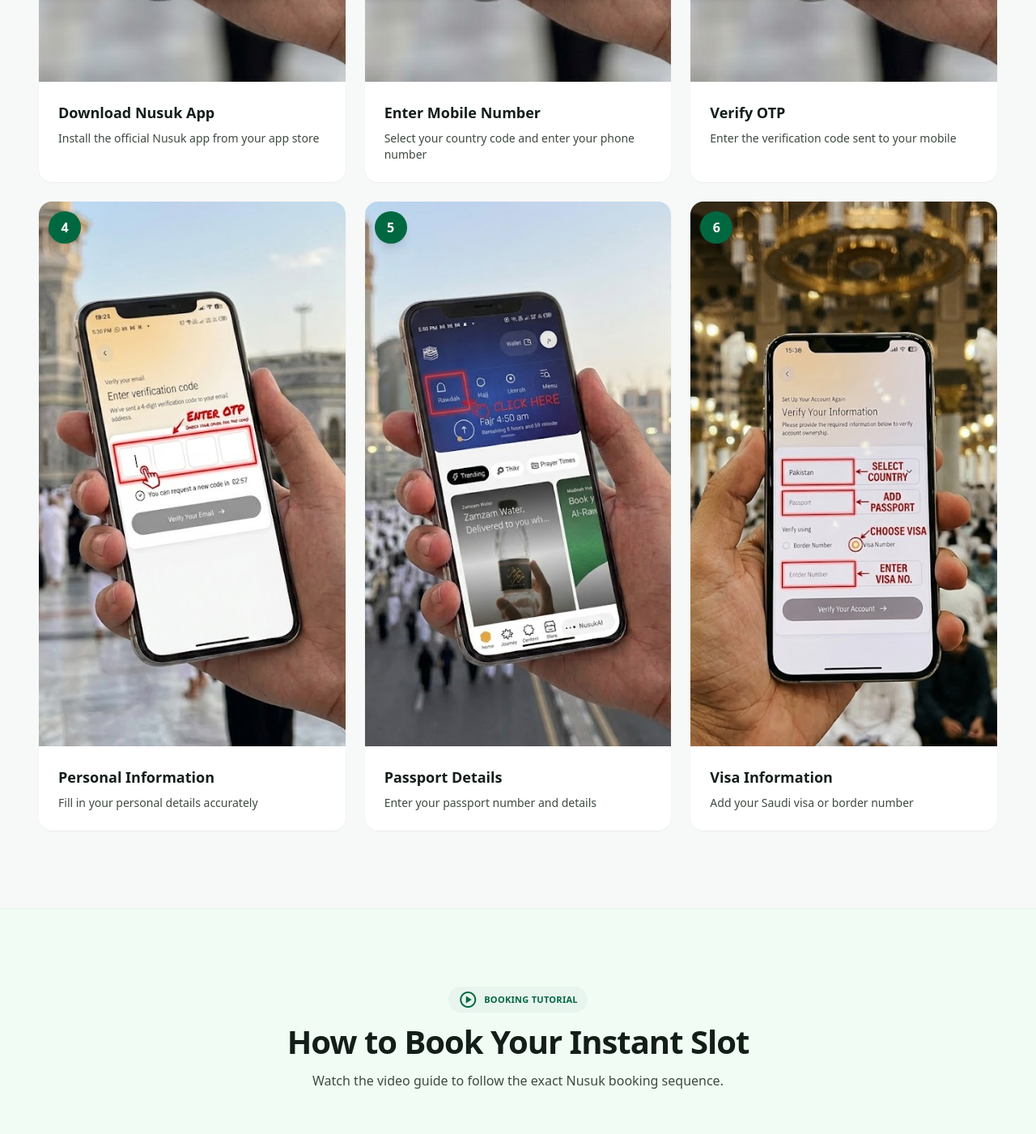
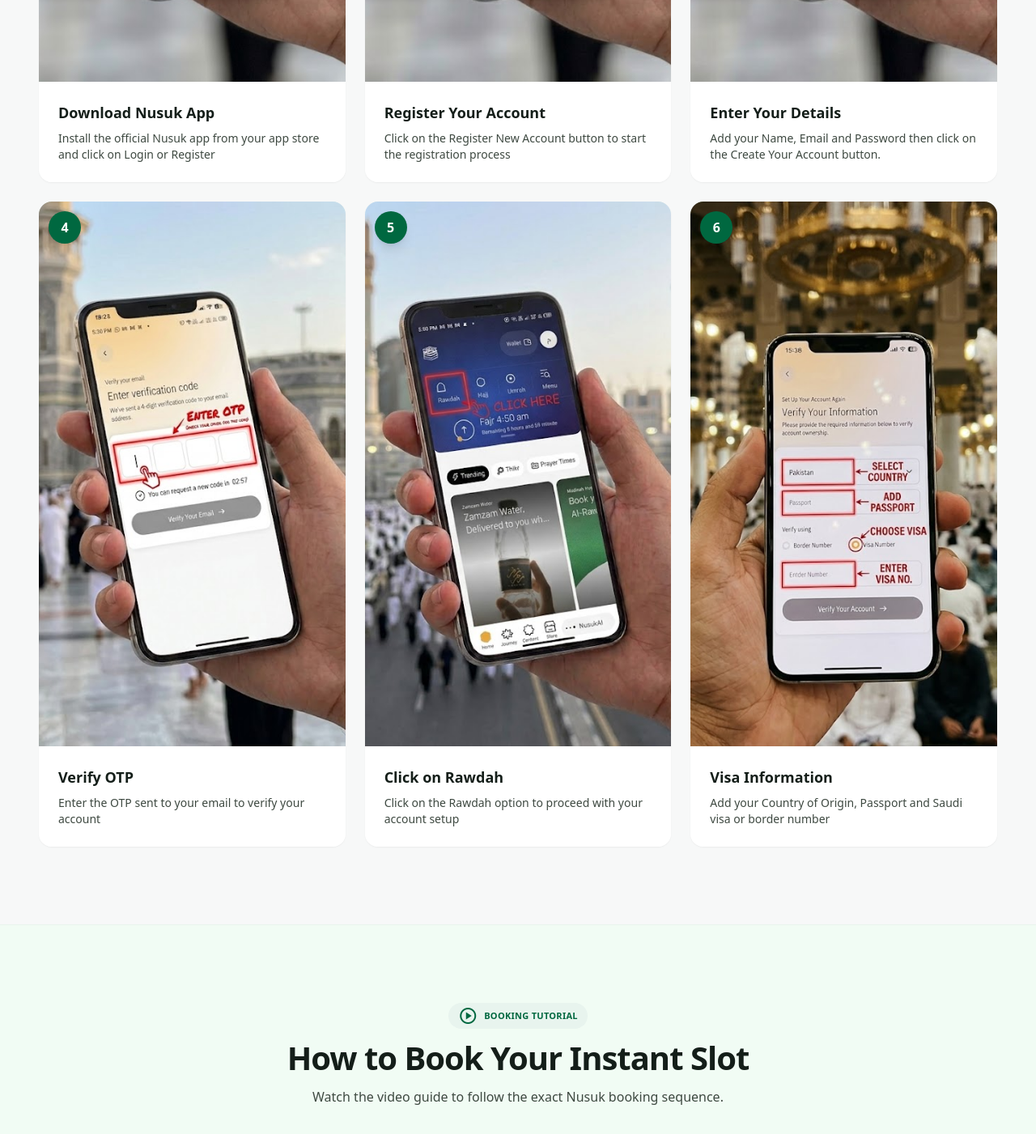
Before and after one commit to Hafiz-Muhammad-Rizwan/rawdahinstantbooking, a Next.js app: page /rawdahinstantbooking/ in a window 1280 px wide. Shown: the part 2800-4201 px from the top of the page at 81% size. Built offline with nearby package versions, Linux system fonts and the light colour scheme; grey boxes are pictures that could not be loaded.

Commit message:
correct the details

```diff
--- a/components/AccountScreenshotsSection.tsx
+++ b/components/AccountScreenshotsSection.tsx
@@ -7,37 +7,37 @@
     {
       step: 1,
       title: "Download Nusuk App",
-      description: "Install the official Nusuk app from your app store",
+      description: "Install the official Nusuk app from your app store and click on Login or Register",
       image: "/rawdahinstantbooking/images/makeaccount1.jpeg"
     },
     {
       step: 2,
-      title: "Enter Mobile Number",
-      description: "Select your country code and enter your phone number",
+      title: "Register Your Account",
+      description: "Click on the Register New Account button to start the registration process",
       image: "/rawdahinstantbooking/images/makeaccount2.jpeg"
     },
     {
       step: 3,
-      title: "Verify OTP",
-      description: "Enter the verification code sent to your mobile",
+      title: "Enter Your Details",
+      description: "Add your Name, Email and Password then click on the Create Your Account button.",
       image: "/rawdahinstantbooking/images/makeaccount3.jpeg"
     },
     {
       step: 4,
-      title: "Personal Information",
-      description: "Fill in your personal details accurately",
+      title: "Verify OTP",
+      description: "Enter the OTP sent to your email to verify your account",
       image: "/rawdahinstantbooking/images/makeaccount4.jpeg"
     },
     {
       step: 5,
-      title: "Passport Details",
-      description: "Enter your passport number and details",
+      title: "Click on Rawdah",
+      description: "Click on the Rawdah option to proceed with your account setup",
       image: "/rawdahinstantbooking/images/makeaccount5.jpeg"
     },
     {
       step: 6,
       title: "Visa Information",
-      description: "Add your Saudi visa or border number",
+      description: "Add your Country of Origin, Passport and Saudi visa or border number",
       image: "/rawdahinstantbooking/images/makeaccount6.jpeg"
     }
   ];
--- a/components/ScreenshotsSection.tsx
+++ b/components/ScreenshotsSection.tsx
@@ -12,20 +12,20 @@
     },
     {
       step: 2,
-      title: "Choose the Rawdah visit",
-      description: "Select the Noble Rawdah prayer option and continue to the available visits.",
+      title: "Choose the Gender",
+      description: "Select the Male or Female option.",
       image: "/rawdahinstantbooking/images/Booking1.jpeg"
     },
     {
       step: 3,
-      title: "Select a date",
-      description: "Choose an available date shown in the Nusuk calendar.",
+      title: "Select your Name",
+      description: "Very important:Wait at :19 ,:39 and Tap Quickly at :20,40 and :59 until",
       image: "/rawdahinstantbooking/images/booking2.jpeg"
     },
     {
       step: 4,
       title: "Pick a time slot",
-      description: "Tap an open time that works for your visit.",
+      description: "Tap on the available time slot (Green) to proceed with your booking.",
       image: "/rawdahinstantbooking/images/Booking3.jpeg"
     },
     {
```
